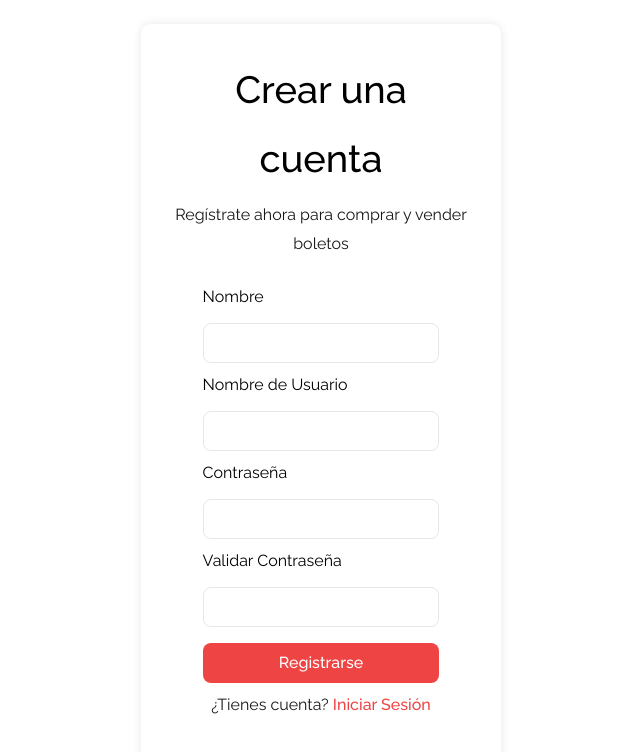
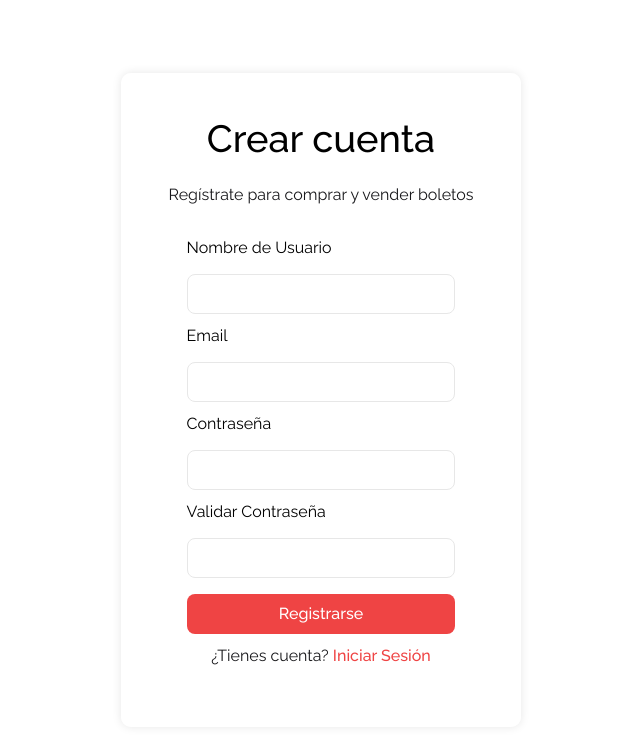
Before and after one commit to isaicastillo13/tickets, a plain HTML site: page frontend/source/views/auth/register.html in a window 1280 px wide. Shown: the whole page, without its empty margins (319-959 px from the left). Drawn offline with Linux system fonts and the light colour scheme.

Commit message:
small frontend update

```diff
--- a/frontend/source/views/auth/register.html
+++ b/frontend/source/views/auth/register.html
@@ -5,22 +5,25 @@
     <meta charset="UTF-8">
     <meta name="viewport" content="width=device-width, initial-scale=1.0">
     <title>Registrarse</title>
-    <link rel="stylesheet" href="/public/css/styles.css">
+    <link rel="stylesheet" href="../../../public/css/styles.css">
 </head>
 
 <body>
     <section class="registro">
         <form class="form" id="register__form">
-            <h1 id="form__titulo">Crear una cuenta</h1>
-            <p id="form__parrafo">Regístrate ahora para comprar y vender boletos</p>
+            <h1 id="form__titulo">Crear cuenta</h1>
+            <p id="form__parrafo">Regístrate para comprar y vender boletos</p>
             <div id="list__errores"></div>
             <div class="inputs">
 
-                <label class="form__label" for="registerName">Nombre</label>
-                <input class="form__input" id="registerName" type="text" required>
+                <!-- <label class="form__label" for="registerName">Nombre de Usuario</label>
+                <input class="form__input" id="registerName" type="text" required> -->
 
                 <label class="form__label" for="registerUsername">Nombre de Usuario</label>
-                <input class="form__input" id="registerUsername" type="email" required>
+                <input class="form__input" id="registerUsername" type="text" required>
+
+                <label class="form__label" for="registerEmail">Email</label>
+                <input class="form__input" id="registerEmail" type="email" required>
 
                 <label class="form__label" for="registerPass">Contraseña</label>
                 <input class="form__input" id="registerPass" type="password" required>
```
Also changed, not shown: frontend/source/sass/base/_form.scss (+3 -6 lines), frontend/source/views/auth/login.html (+5 -2 lines), frontend/public/css/styles.css.
